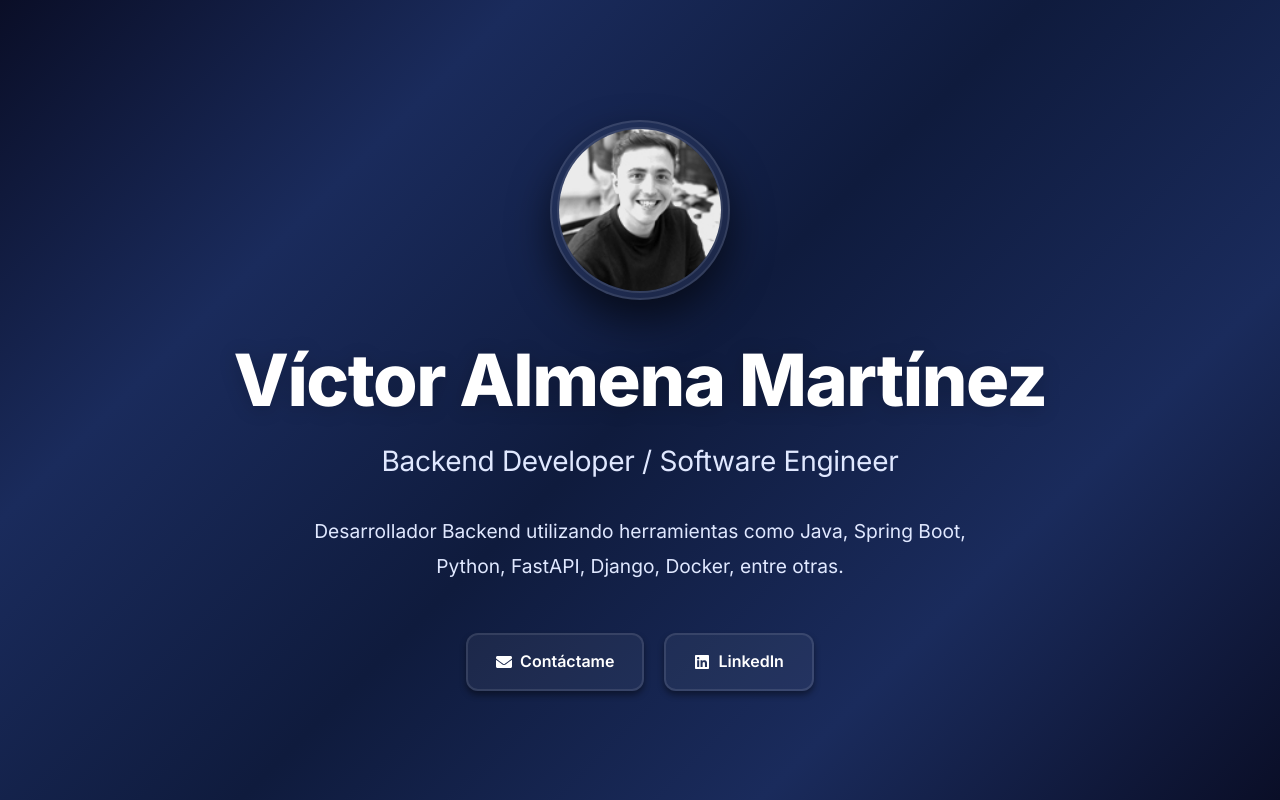
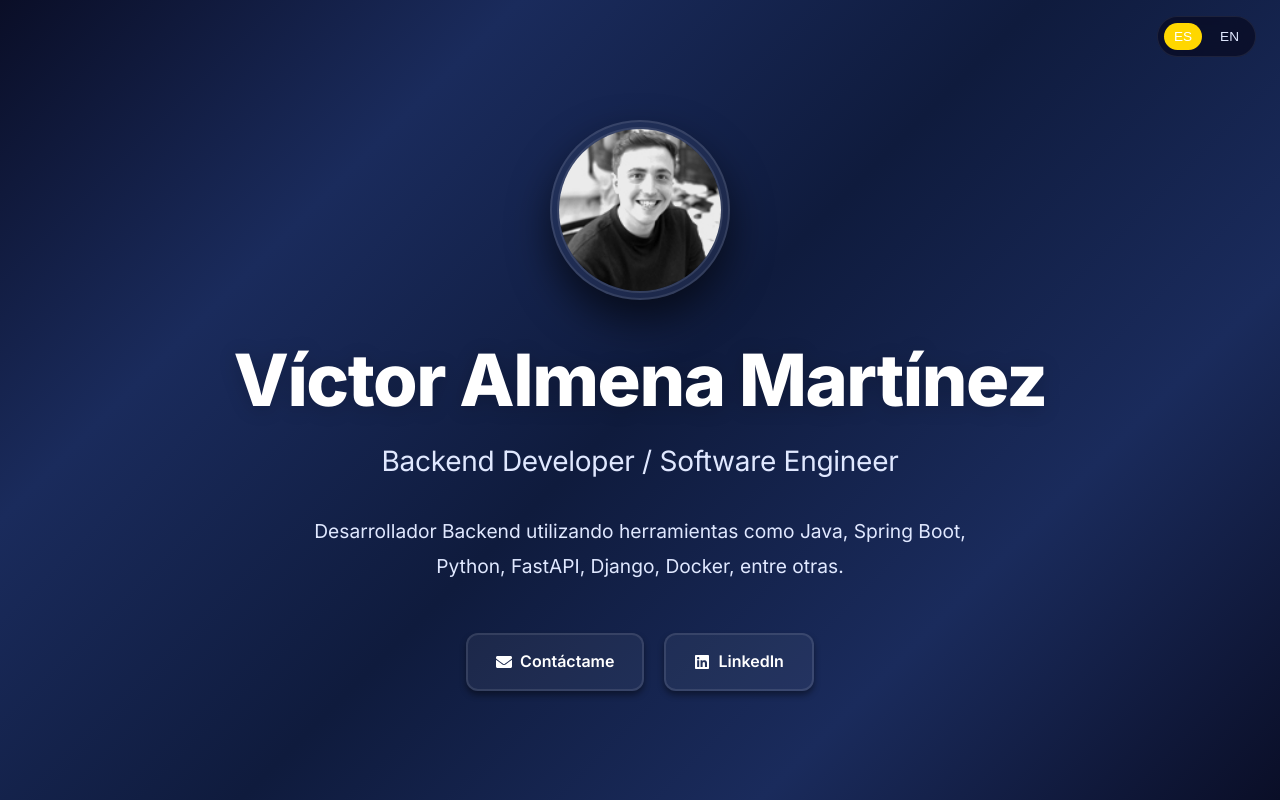
Before and after one commit to VictorAlmena/Portfolio, a React (Vite) app: page / in a window 1280 px wide. Shown: the top 800 px of the page. Built offline with nearby package versions, Linux system fonts and the light colour scheme.

Commit message:
feat: add language switcher and localize portfolio data for improved accessibility

```diff
--- a/src/App.css
+++ b/src/App.css
@@ -7,6 +7,36 @@
   background: linear-gradient(135deg, #0A0E27 0%, #1A2B5C 25%, #0F1B3D 50%, #1A2B5C 75%, #0A0E27 100%);
   background-attachment: fixed;
   min-height: 100vh;
+}
+
+.language-switcher {
+  position: fixed;
+  top: 16px;
+  right: 24px;
+  z-index: 1000;
+  display: flex;
+  gap: 8px;
+  padding: 6px;
+  border-radius: 999px;
+  background: rgba(10, 14, 39, 0.85);
+  border: 1px solid rgba(255, 255, 255, 0.08);
+  backdrop-filter: blur(12px);
+}
+
+.language-switcher-button {
+  border: none;
+  background: transparent;
+  color: var(--text-secondary);
+  font-size: 0.85rem;
+  font-weight: 500;
+  padding: 6px 10px;
+  border-radius: 999px;
+  cursor: pointer;
+}
+
+.language-switcher-button.active {
+  background: var(--accent-color, #4f46e5);
+  color: #ffffff;
 }
 
 /* Estilos globales para mejor tipografía */
--- a/src/App.tsx
+++ b/src/App.tsx
@@ -1,3 +1,4 @@
+import { useState } from 'react'
 import './App.css'
 import Hero from './components/Hero'
 import Experience from './components/Experience'
@@ -5,29 +6,52 @@ import Projects from './components/Projects'
 import Education from './components/Education'
 import Footer from './components/Footer'
 import {
-  educationItems,
-  experienceItems,
+  educationItemsByLocale,
+  experienceItemsByLocale,
   heroData,
-  projects
+  projectsByLocale,
+  sectionLabelsByLocale,
+  type Locale
 } from './data/portfolioData'
 
 function App() {
+  const [locale, setLocale] = useState<Locale>('es')
+
+  const labels = sectionLabelsByLocale[locale]
+
   return (
     <div className="app">
+      <div className="language-switcher">
+        <button
+          type="button"
+          className={`language-switcher-button ${locale === 'es' ? 'active' : ''}`}
+          onClick={() => setLocale('es')}
+        >
+          ES
+        </button>
+        <button
+          type="button"
+          className={`language-switcher-button ${locale === 'en' ? 'active' : ''}`}
+          onClick={() => setLocale('en')}
+        >
+          EN
+        </button>
+      </div>
+
       {/* 1. Header / Hero */}
-      <Hero data={heroData} />
+      <Hero data={heroData[locale]} />
 
       {/* 2. Work Experience */}
-      <Experience items={experienceItems} />
+      <Experience title={labels.experienceTitle} items={experienceItemsByLocale[locale]} />
 
       {/* 3. Projects */}
-      <Projects projects={projects} />
+      <Projects title={labels.projectsTitle} projects={projectsByLocale[locale]} />
 
       {/* 4. Education */}
-      <Education items={educationItems} />
+      <Education title={labels.educationTitle} items={educationItemsByLocale[locale]} />
 
       {/* 5. Footer */}
-      <Footer />
+      <Footer title={labels.contactTitle} />
     </div>
   )
 }
--- a/src/components/Education.tsx
+++ b/src/components/Education.tsx
@@ -4,16 +4,17 @@ import { FaGraduationCap } from 'react-icons/fa'
 import type { EducationItem } from '../data/portfolioData'
 
 interface EducationProps {
+  title: string
   items: EducationItem[]
 }
 
-export default function Education({ items }: EducationProps) {
+export default function Education({ title, items }: EducationProps) {
   const sectionRef = useScrollReveal()
 
   return (
     <section ref={sectionRef} className="education-section scroll-reveal">
       <h2 className="education-title">
-        <FaGraduationCap className="education-icon" /> Formación
+        <FaGraduationCap className="education-icon" /> {title}
       </h2>
       <div className="education-grid">
         {items.map((item) => (
--- a/src/components/Experience.tsx
+++ b/src/components/Experience.tsx
@@ -4,16 +4,17 @@ import { FaBriefcase } from 'react-icons/fa'
 import type { ExperienceItem } from '../data/portfolioData'
 
 interface ExperienceProps {
+  title: string
   items: ExperienceItem[]
 }
 
-export default function Experience({ items }: ExperienceProps) {
+export default function Experience({ title, items }: ExperienceProps) {
   const sectionRef = useScrollReveal()
 
   return (
     <section ref={sectionRef} className="experience-section scroll-reveal">
       <h2 className="experience-title">
-        <FaBriefcase className="experience-icon" /> Experiencia Laboral
+        <FaBriefcase className="experience-icon" /> {title}
       </h2>
       <div className="experience-list">
         {items.map((exp) => (
--- a/src/components/Projects.tsx
+++ b/src/components/Projects.tsx
@@ -4,15 +4,16 @@ import { useScrollReveal } from '../hooks/useScrollReveal'
 import type { Project } from '../data/portfolioData'
 
 interface ProjectsProps {
+  title: string
   projects: Project[]
 }
 
-export default function Projects({ projects }: ProjectsProps) {
+export default function Projects({ title, projects }: ProjectsProps) {
   const projectsSectionRef = useScrollReveal()
 
   return (
     <section ref={projectsSectionRef} className="projects-section scroll-reveal">
-      <h2 className="projects-title">Proyectos Destacados</h2>
+      <h2 className="projects-title">{title}</h2>
       <div className="projects-grid">
         {projects.map((project) => (
           <ProjectCard
--- a/src/data/portfolioData.ts
+++ b/src/data/portfolioData.ts
@@ -1,4 +1,6 @@
 import profileImage from '../assets/vam.jpg'
+
+export type Locale = 'es' | 'en'
 
 export interface Project {
   id: number
@@ -34,7 +36,15 @@ export interface HeroData {
   secondaryCtaHref: string
 }
 
-export const heroData: HeroData = {
+export interface SectionLabels {
+  experienceTitle: string
+  educationTitle: string
+  projectsTitle: string
+  contactTitle: string
+}
+
+export const heroData: Record<Locale, HeroData> = {
+  es: {
     name: 'Víctor Almena Martínez',
     role: 'Backend Developer / Software Engineer',
     summary:
@@ -44,14 +54,27 @@ export const heroData: HeroData = {
     primaryCtaHref: 'mailto:almenamvictor@gmail.com',
     secondaryCtaLabel: 'LinkedIn',
     secondaryCtaHref: 'https://linkedin.com/in/victoralmenamartinez'
+  },
+  en: {
+    name: 'Víctor Almena Martínez',
+    role: 'Backend Developer / Software Engineer',
+    summary:
+      'Backend developer experienced with Java, Spring Boot, Python, FastAPI, Django, Docker, among other technologies.',
+    profileImageSrc: profileImage,
+    primaryCtaLabel: 'Contact me',
+    primaryCtaHref: 'mailto:almenamvictor@gmail.com',
+    secondaryCtaLabel: 'LinkedIn',
+    secondaryCtaHref: 'https://linkedin.com/in/victoralmenamartinez'
+  }
 }
 
-export const projects: Project[] = [
+export const projectsByLocale: Record<Locale, Project[]> = {
+  es: [
     {
       id: 1,
       title: 'Buzon Conocimiento Fhecor',
       description:
-      'Aplicación web para buscar docuemntos de manera semántica utilizando embeddings generados por la API de OpenAI. Compara consultas mediante distancia L2 con embeddings almacenados en base de datos para encontrar los documentos más relevantes.',
+        'Aplicación web para buscar documentos de manera semántica utilizando embeddings generados por la API de OpenAI. Compara consultas mediante distancia L2 con embeddings almacenados en base de datos para encontrar los documentos más relevantes.',
       techStack: [
         'Python',
         'Django',
@@ -86,9 +109,52 @@ export const projects: Project[] = [
         'Aplicación de escritorio desarrollada en Java con interfaz gráfica Swing para simulación de gestión de parking. Simula la entrada de vehículos mediante programación multihilo, lee matrículas y actualiza el estado de plazas. Las plazas cambian de color (rojo para ocupadas, verde para libres) reflejando el estado simulado del parking.',
       techStack: ['Java', 'Java Swing', 'Multithreading', 'POO', 'H2 Database', 'CSS']
     }
+  ],
+  en: [
+    {
+      id: 1,
+      title: 'Fhecor Knowledge Mailbox',
+      description:
+        'Web application to semantically search documents using embeddings generated by the OpenAI API. Compares queries using L2 distance against stored embeddings to find the most relevant documents.',
+      techStack: [
+        'Python',
+        'Django',
+        'MySQL Server',
+        'Docker',
+        'OpenAI API',
+        'CSS',
+        'HTML',
+        'JavaScript'
       ]
+    },
+    {
+      id: 2,
+      title: 'Enterprise Chatbot',
+      description:
+        'End-to-end chat system with a REST API backend that manages conversations through automatic unique identifiers. Allows creating chats, sending messages and retrieving full histories. Backend uses Redis for conversation persistence and a modern frontend with an intuitive UI.',
+      techStack: [
+        'Python',
+        'FastAPI',
+        'Redis',
+        'MySQL',
+        'Docker',
+        'OpenAI API',
+        'TypeScript',
+        'Vue.js'
+      ]
+    },
+    {
+      id: 3,
+      title: 'Parking Management System',
+      description:
+        'Desktop application built in Java with a Swing UI to simulate parking management. Simulates vehicle entry using multithreading, reads license plates and updates parking slot states. Slots change color (red for occupied, green for free) to reflect the simulated parking status.',
+      techStack: ['Java', 'Java Swing', 'Multithreading', 'OOP', 'H2 Database', 'CSS']
+    }
+  ]
+}
 
-export const experienceItems: ExperienceItem[] = [
+export const experienceItemsByLocale: Record<Locale, ExperienceItem[]> = {
+  es: [
     {
       id: 1,
       role: 'Backend Developer',
@@ -98,9 +164,22 @@ export const experienceItems: ExperienceItem[] = [
       description:
         'Desarrollo de APIs RESTful con SpringBoot. Optimización de consultas SQL y migración a microservicios.'
     }
+  ],
+  en: [
+    {
+      id: 1,
+      role: 'Backend Developer',
+      company: 'Fhecor',
+      startDate: '2025',
+      endDate: 'Present',
+      description:
+        'Development of RESTful APIs with Spring Boot. Optimization of SQL queries and migration to microservices.'
+    }
   ]
+}
 
-export const educationItems: EducationItem[] = [
+export const educationItemsByLocale: Record<Locale, EducationItem[]> = {
+  es: [
     {
       id: 1,
       title: 'Técnico Superior en Desarrollo de Aplicaciones Multiplataforma',
@@ -119,4 +198,40 @@ export const educationItems: EducationItem[] = [
       institution: 'Cambridge English',
       period: 'Certificado'
     }
+  ],
+  en: [
+    {
+      id: 1,
+      title: 'Higher Technician in Multiplatform Application Development',
+      institution: 'I.E.S. Laguna de Joatzel',
+      period: '2023 - 2025'
+    },
+    {
+      id: 2,
+      title: 'Docker Course',
+      institution: 'LinkedIn Learning',
+      period: '2025'
+    },
+    {
+      id: 3,
+      title: 'English Level B2',
+      institution: 'Cambridge English',
+      period: 'Certified'
+    }
   ]
+}
+
+export const sectionLabelsByLocale: Record<Locale, SectionLabels> = {
+  es: {
+    experienceTitle: 'Experiencia Laboral',
+    educationTitle: 'Formación',
+    projectsTitle: 'Proyectos Destacados',
+    contactTitle: 'Contacto'
+  },
+  en: {
+    experienceTitle: 'Work Experience',
+    educationTitle: 'Education',
+    projectsTitle: 'Featured Projects',
+    contactTitle: 'Contact'
+  }
+}
```
Lines whose indentation alone changed are shown as unchanged.
